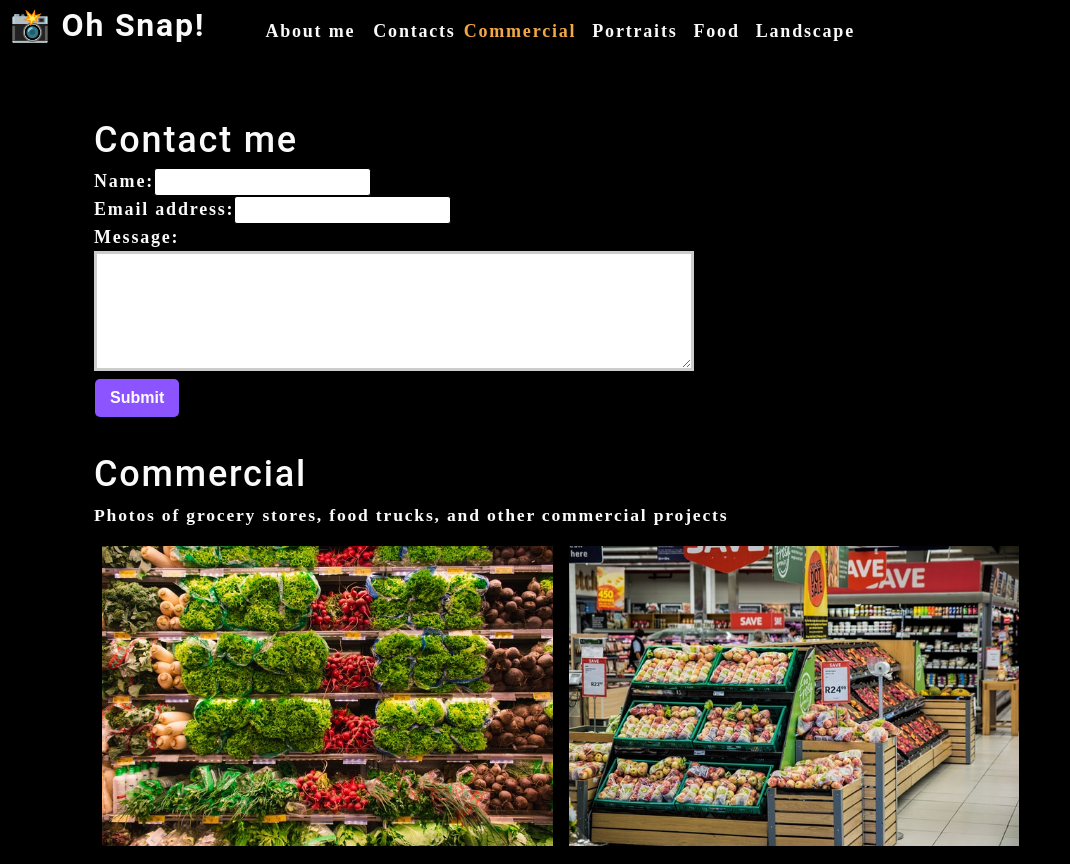
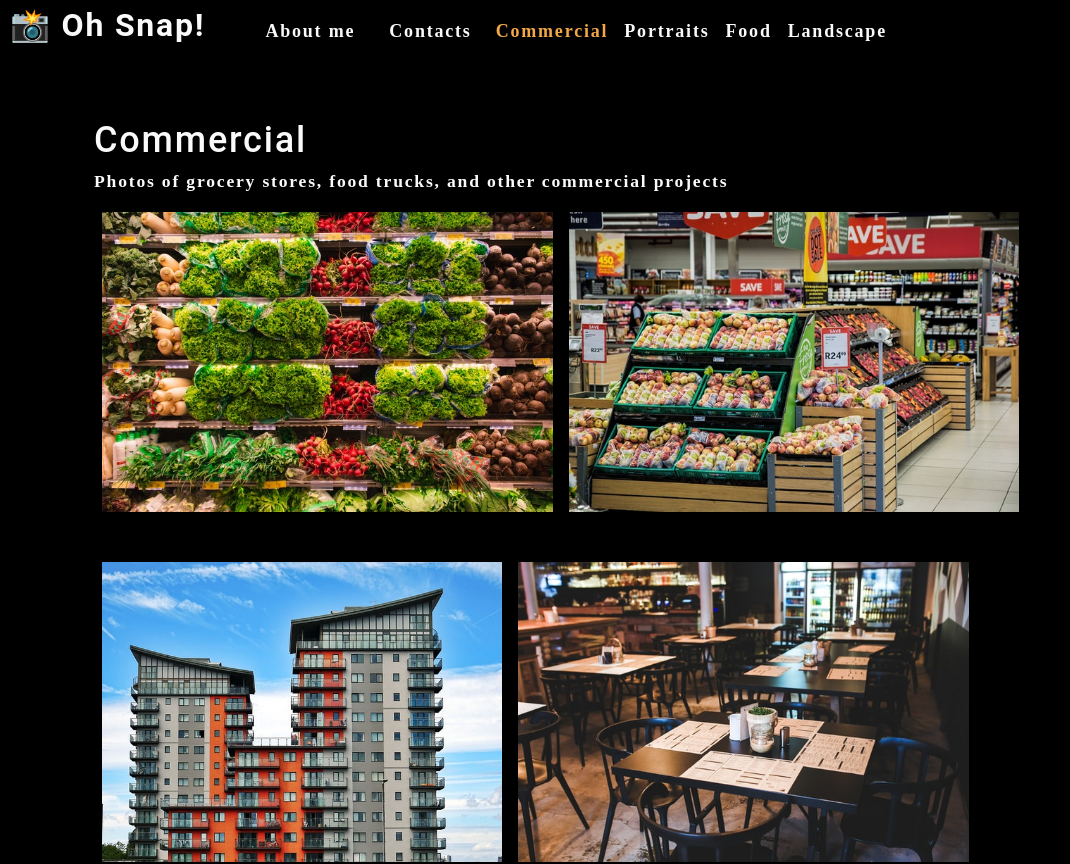
Before and after one commit to SpencerHulse/photo-port, a React (Create React App) app: page / in a window 1280 px wide. Shown: the top 864 px of the page, without its empty margins (0-1070 px from the left). Built offline with nearby package versions, Linux system fonts and the light colour scheme.

Commit message:
Added conditional rendering for the contact form.

```diff
--- a/src/App.js
+++ b/src/App.js
@@ -22,18 +22,29 @@ function App() {
 
   // App-level state that uses the categories setter to hold the array and default to commercial
   const [currentCategory, setCurrentCategory] = useState(categories[0]);
+  const [contactSelected, setContactSelected] = useState(false);
 
   return (
     <div>
       <Nav
         categories={categories}
+        currentCategory={currentCategory}
         setCurrentCategory={setCurrentCategory}
-        currentCategory={currentCategory}
+        contactSelected={contactSelected}
+        setContactSelected={setContactSelected}
       />
       <main>
-        <ContactForm />
-        <Gallery currentCategory={currentCategory} />
-        <About />
+        {/* Tertiary if/else statement */}
+        {!contactSelected ? (
+          /* <> and </> are React fragments that allow multiple elements
+          to be grouped since JSX can only return a single element */
+          <>
+            <Gallery currentCategory={currentCategory}></Gallery>
+            <About></About>
+          </>
+        ) : (
+          <ContactForm></ContactForm>
+        )}
       </main>
     </div>
   );
--- a/src/components/Contact/index.js
+++ b/src/components/Contact/index.js
@@ -52,7 +52,8 @@ function ContactForm() {
             type="text"
             name="name"
             defaultValue={name}
-            onChange={handleChange}
+            /* onBlur, unlike onChange, only fires when focus is moved */
+            onBlur={handleChange}
           />
         </div>
         <div>
@@ -61,7 +62,7 @@ function ContactForm() {
             type="email"
             name="email"
             defaultValue={email}
-            onChange={handleChange}
+            onBlur={handleChange}
           />
         </div>
         <div>
@@ -70,9 +71,15 @@ function ContactForm() {
             name="message"
             rows="5"
             defaultValue={message}
-            onChange={handleChange}
+            onBlur={handleChange}
           />
         </div>
+        {/* The same as if (errorMessage)... */}
+        {errorMessage && (
+          <div>
+            <p className="error-text">{errorMessage}</p>
+          </div>
+        )}
         <button type="submit">Submit</button>
       </form>
     </section>
--- a/src/components/Nav/index.js
+++ b/src/components/Nav/index.js
@@ -3,7 +3,13 @@ import { capitalizeFirstLetter } from "../../utils/helpers";
 
 function Nav(props) {
   // Importing the lifted App-level state
-  const { categories = [], setCurrentCategory, currentCategory } = props;
+  const {
+    categories = [],
+    setCurrentCategory,
+    currentCategory,
+    contactSelected,
+    setContactSelected,
+  } = props;
 
   // Lifestyle hook that updates using the callback function whenever there is a change in the [currentCategory] state
   useEffect(() => {
@@ -24,21 +30,32 @@ function Nav(props) {
       <nav>
         <ul className="flex-row">
           <li className="mx-2">
-            <a data-testid="about" href="#about">
+            <a
+              data-testid="about"
+              href="#about"
+              onClick={() => setContactSelected(false)}
+            >
               About me
             </a>
           </li>
-          <li>
-            <span>Contacts</span>
+          <li className={`mx-2 ${contactSelected && "navActive"}`}>
+            <span onClick={() => setContactSelected(true)}>Contacts</span>
           </li>
           {categories.map((category) => (
             <li
               className={`mx-1 ${
-                currentCategory.name === category.name && "navActive"
+                currentCategory.name === category.name &&
+                !contactSelected &&
+                `navActive`
               }`}
               key={category.name}
             >
-              <span onClick={() => setCurrentCategory(category)}>
+              <span
+                onClick={() => {
+                  setCurrentCategory(category);
+                  setContactSelected(false);
+                }}
+              >
                 {capitalizeFirstLetter(category.name)}
               </span>
             </li>
```
